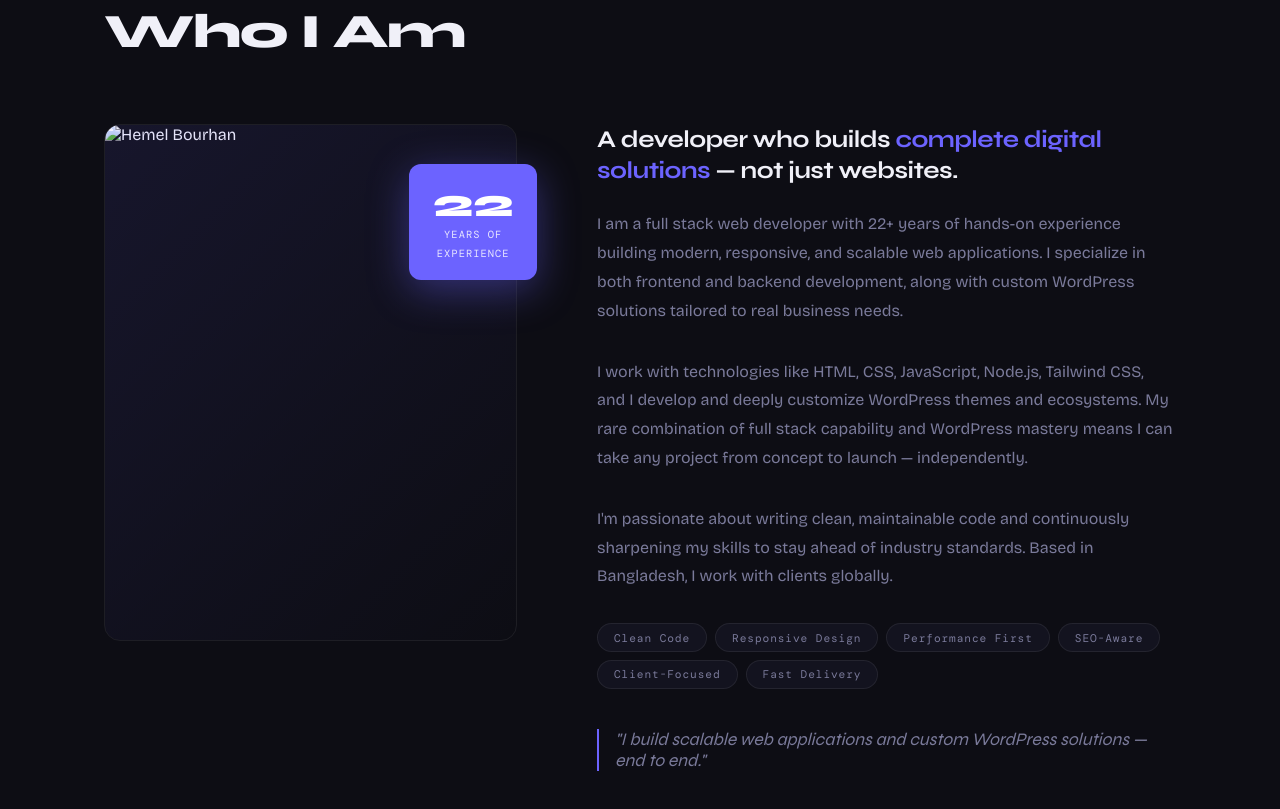
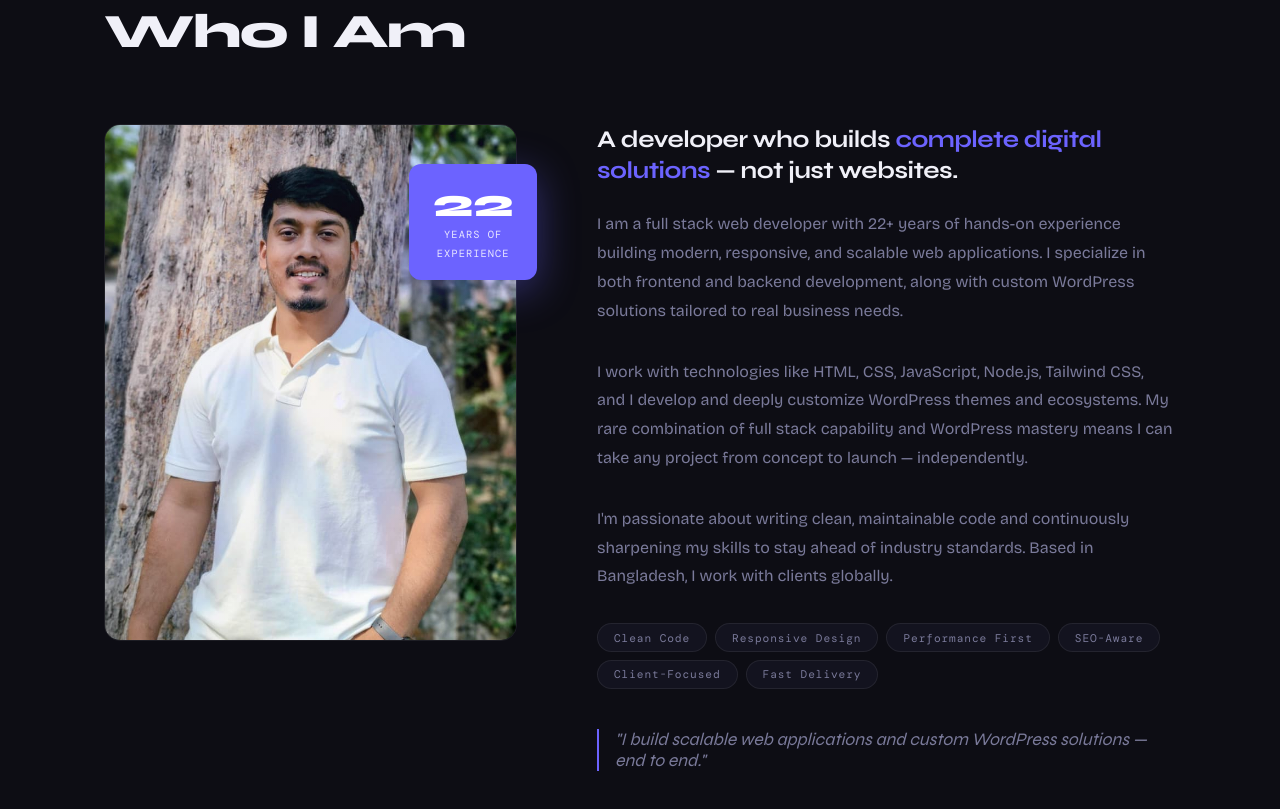
Before and after one commit to BourhanUddin/HemelBourhan, a plain HTML site: page index.html in a window 1280 px wide. Shown: the part 978-1787 px from the top of the page. Drawn offline with nearby package versions, Linux system fonts and the light colour scheme; animation ran at ten frames a second; a web font is replaced by a local one.

Commit message:
Update: Fixed image paths and refined bento grid

```diff
--- a/index.html
+++ b/index.html
@@ -647,7 +647,7 @@
     <div class="hero-visual">
       <div class="hero-img-wrap">
         <div class="hero-img-frame">
-          <img src="/images/hemel .jpeg" alt="Hemel Bourhan">
+          <img src="images/hemel .jpeg" alt="Hemel Bourhan">
         </div>
         <div class="hero-badge">
           <span class="badge-title">Stack</span>
@@ -699,7 +699,7 @@
     <div class="about-grid">
       <div class="about-img-wrap fade-left">
         <div class="about-img-frame">
-          <img src="/mnt/user-data/uploads/hemel_2.jpeg" alt="Hemel Bourhan">
+          <img src="images/hemel 2.jpeg" alt="Hemel Bourhan">
         </div>
         <div class="about-exp-pill">
           <span class="num">22</span>
```
Also changed, not shown: images/hemel 2.jpeg (added).
